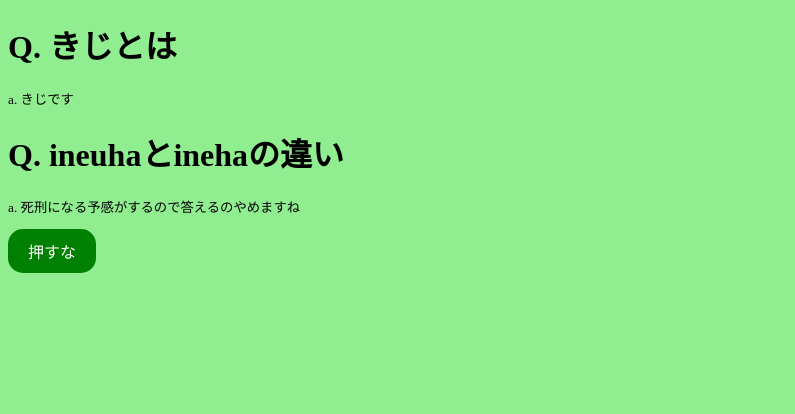
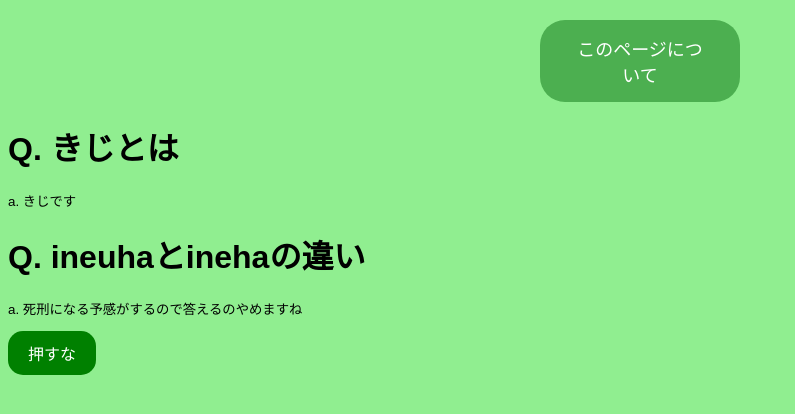
Before and after one commit to konabanana4545/henkan4545, a plain HTML site: page index.html in a window 1280 px wide. Shown: the whole page, without its empty margins (0-795 px from the left). Drawn offline with Linux system fonts and the light colour scheme.

Commit message:
Update index.html

```diff
--- a/index.html
+++ b/index.html
@@ -7,6 +7,7 @@
     <style>
         body {
             background-color: lightgreen;
+            font-family: Arial, sans-serif;
         }
         .answer {
             font-size: smaller;
@@ -16,16 +17,36 @@
             color: white;
             border: none;
             padding: 10px 20px;
-            border-radius: 15px;  /* 角を丸くする */
+            border-radius: 15px; /* 角を丸くする */
             cursor: pointer;
             font-size: 16px;
         }
         .styled-button:hover {
             background-color: darkgreen;
         }
+        /* 「このページについて」ボタンのスタイル */
+        .about-button {
+            background-color: #4CAF50;
+            color: white;
+            border: none;
+            padding: 15px 30px;
+            font-size: 18px;
+            text-align: center;
+            display: block;
+            width: 200px;
+            margin: 20px auto;
+            border-radius: 25px;
+            cursor: pointer;
+        }
+        .about-button:hover {
+            background-color: #45a049;
+        }
     </style>
 </head>
 <body>
+    <!-- このページについてボタン -->
+    <button class="about-button" onclick="location.href='setumei.html'">このページについて</button>
+
     <h1>Q. きじとは</h1>
     <p class="answer">a. きじです</p>
 
```
